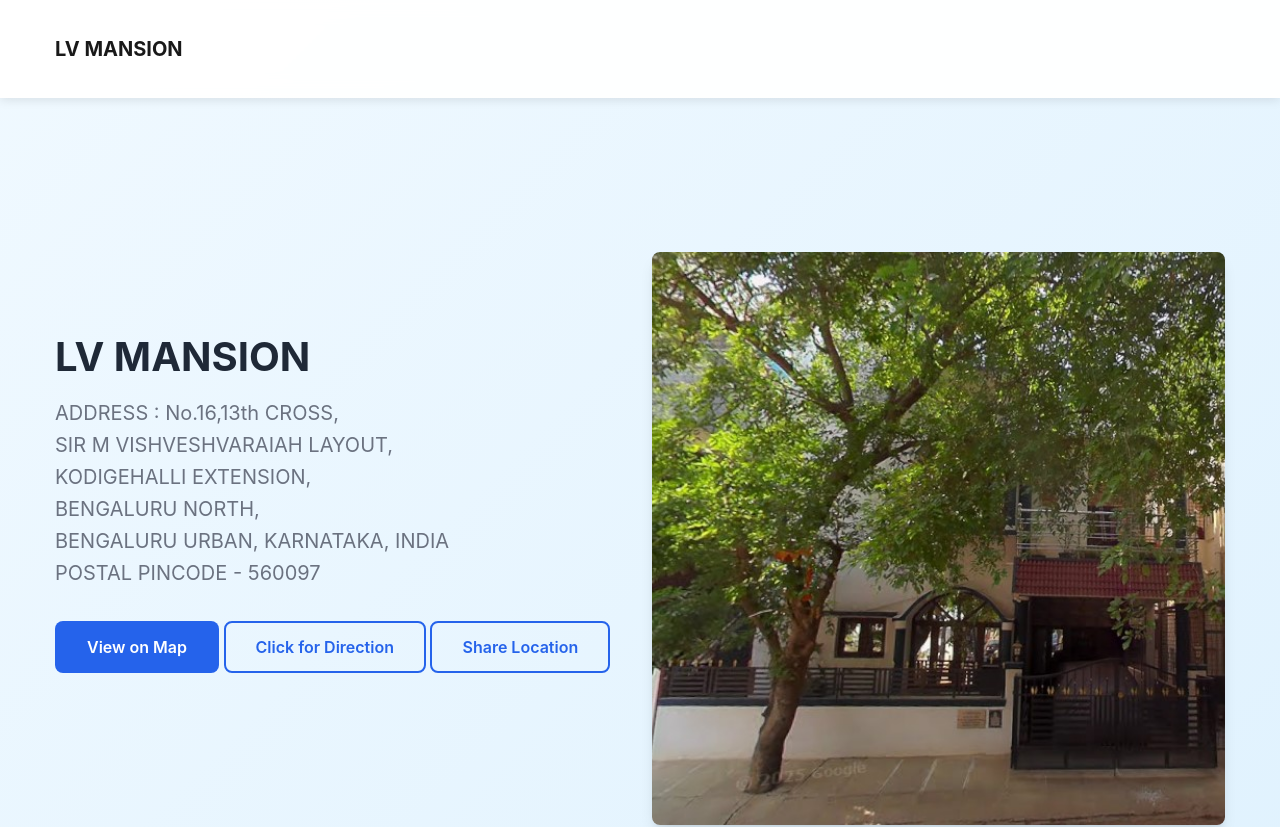
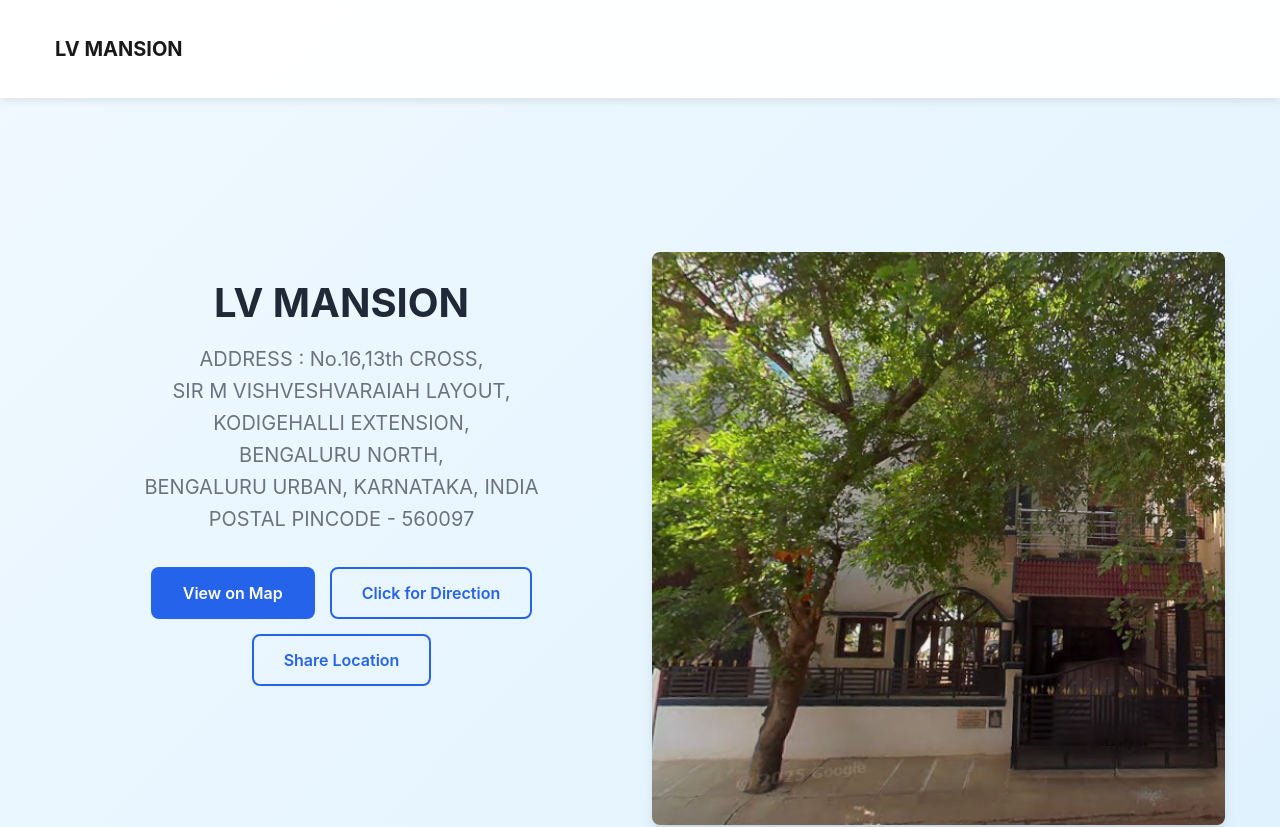
Before and after one commit to eastwestbiz/lvm, a plain HTML site: page index.html in a window 1280 px wide. Shown: the top 827 px of the page. Drawn offline with Linux system fonts and the light colour scheme; a script that the page names is missing.

Commit message:
Add files via upload

```diff
--- a/assets/css/style.css
+++ b/assets/css/style.css
@@ -1,3 +1,4 @@
+
 /* style.css */
 :root {
   --primary-color: #2563eb;
@@ -175,6 +176,12 @@ p {
   color: var(--text-light);
 }
 
+.header-content .button {
+  display: flex;
+  flex-wrap: wrap;
+  gap: 15px;
+}
+
 .header-image {
   position: relative;
   margin-top: 4.5rem;
@@ -713,12 +720,16 @@ p {
   }
 }
 
-@media (max-width: 767px) {
-  .navbar-nav {
-    text-align: center;
-    padding: 20px 0;
-  }
-
+    .header-content {
+      text-align: center;
+      margin-bottom: 40px;
+    }
+
+    .header-content .button {
+      justify-content: center;
+    }
+
+    .contact-form-wrapper {
   .header-content {
     text-align: center;
     margin-bottom: 40px;
```
